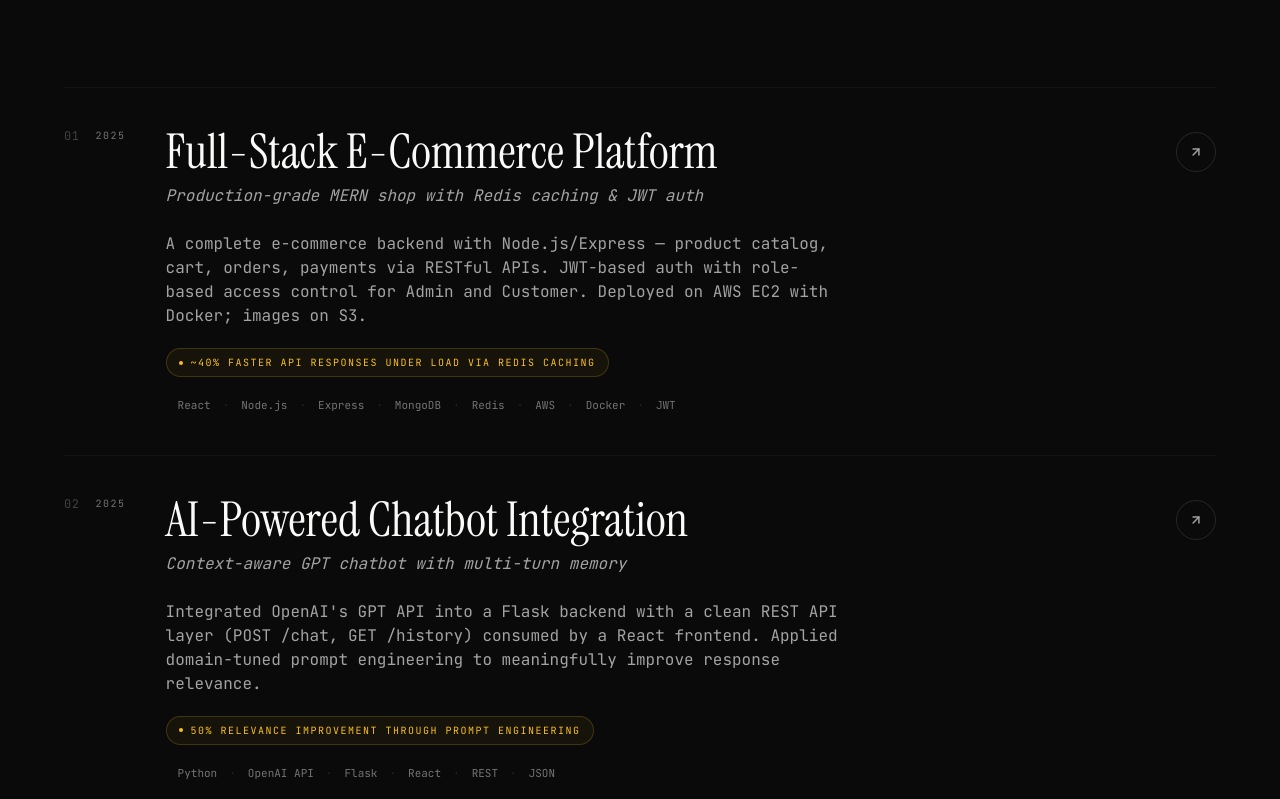
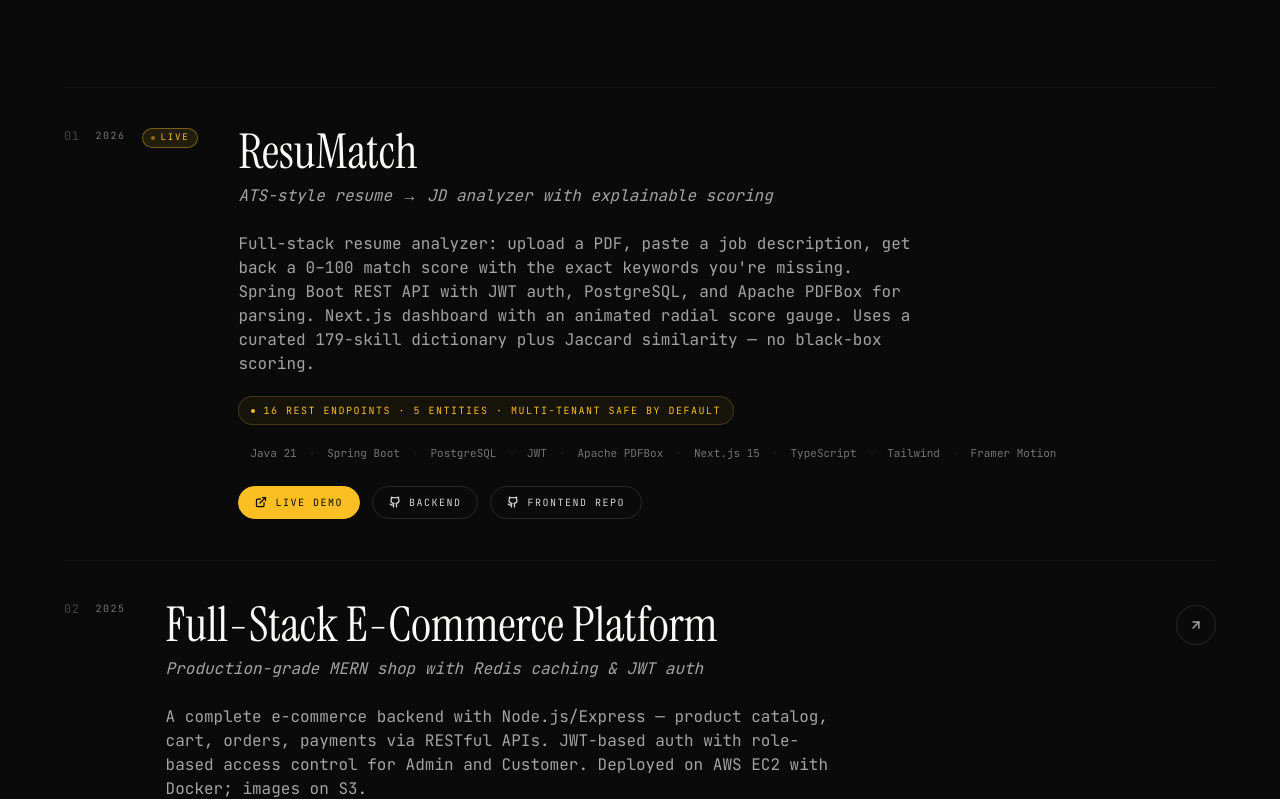
Before and after one commit to Aman100705/aman-portfolio, a Next.js app: page / in a window 1280 px wide. Shown: the part 2081-2880 px from the top of the page. Built offline with nearby package versions, Linux system fonts and the light colour scheme.

Commit message:
feat: add ResuMatch as featured project with live demo + dual repo links

```diff
--- a/components/sections/Projects.tsx
+++ b/components/sections/Projects.tsx
@@ -1,7 +1,7 @@
 "use client";
 
 import { motion } from "framer-motion";
-import { ArrowUpRight } from "lucide-react";
+import { ArrowUpRight, ExternalLink, Github } from "lucide-react";
 
 type Project = {
   index: string;
@@ -11,12 +11,42 @@ type Project = {
   description: string;
   stack: string[];
   highlight: string;
-  links?: { live?: string; github?: string };
+  links?: { live?: string; github?: string; githubAlt?: { label: string; url: string } };
+  featured?: boolean;
 };
 
 const PROJECTS: Project[] = [
   {
     index: "01",
+    title: "ResuMatch",
+    tagline: "ATS-style resume → JD analyzer with explainable scoring",
+    year: "2026",
+    description:
+      "Full-stack resume analyzer: upload a PDF, paste a job description, get back a 0–100 match score with the exact keywords you're missing. Spring Boot REST API with JWT auth, PostgreSQL, and Apache PDFBox for parsing. Next.js dashboard with an animated radial score gauge. Uses a curated 179-skill dictionary plus Jaccard similarity — no black-box scoring.",
+    stack: [
+      "Java 21",
+      "Spring Boot",
+      "PostgreSQL",
+      "JWT",
+      "Apache PDFBox",
+      "Next.js 15",
+      "TypeScript",
+      "Tailwind",
+      "Framer Motion",
+    ],
+    highlight: "16 REST endpoints · 5 entities · multi-tenant safe by default",
+    links: {
+      live: "https://resumatch-ui-3yv7.vercel.app",
+      github: "https://github.com/Aman100705/resumatch",
+      githubAlt: {
+        label: "Frontend repo",
+        url: "https://github.com/Aman100705/resumatch-ui",
+      },
+    },
+    featured: true,
+  },
+  {
+    index: "02",
     title: "Full-Stack E-Commerce Platform",
     tagline: "Production-grade MERN shop with Redis caching & JWT auth",
     year: "2025",
@@ -24,10 +54,10 @@ const PROJECTS: Project[] = [
       "A complete e-commerce backend with Node.js/Express — product catalog, cart, orders, payments via RESTful APIs. JWT-based auth with role-based access control for Admin and Customer. Deployed on AWS EC2 with Docker; images on S3.",
     stack: ["React", "Node.js", "Express", "MongoDB", "Redis", "AWS", "Docker", "JWT"],
     highlight: "~40% faster API responses under load via Redis caching",
-    links: { github: "#" },
+    links: { github: "https://github.com/Aman100705" },
   },
   {
-    index: "02",
+    index: "03",
     title: "AI-Powered Chatbot Integration",
     tagline: "Context-aware GPT chatbot with multi-turn memory",
     year: "2025",
@@ -35,10 +65,10 @@ const PROJECTS: Project[] = [
       "Integrated OpenAI's GPT API into a Flask backend with a clean REST API layer (POST /chat, GET /history) consumed by a React frontend. Applied domain-tuned prompt engineering to meaningfully improve response relevance.",
     stack: ["Python", "OpenAI API", "Flask", "React", "REST", "JSON"],
     highlight: "50% relevance improvement through prompt engineering",
-    links: { github: "#" },
+    links: { github: "https://github.com/Aman100705" },
   },
   {
-    index: "03",
+    index: "04",
     title: "YouTube Clone",
     tagline: "Streaming UX on YouTube Data API v3",
     year: "2024",
@@ -46,10 +76,10 @@ const PROJECTS: Project[] = [
       "Fully responsive video streaming web app with real-time search, playback, and personalized playlists. Modular vanilla JS architecture with infinite scroll, debounced search, and dynamic routing.",
     stack: ["JavaScript", "HTML5", "CSS3", "YouTube API"],
     highlight: "35% fewer API calls via debounced search",
-    links: { github: "#" },
+    links: { github: "https://github.com/Aman100705" },
   },
   {
-    index: "04",
+    index: "05",
     title: "Real-Time Weather Dashboard",
     tagline: "Desktop forecasting app with local caching",
     year: "2024",
@@ -57,10 +87,10 @@ const PROJECTS: Project[] = [
       "Python desktop weather dashboard fetching 5-day forecasts via OpenWeatherMap REST API with async polling. Tkinter GUI with dynamic icons, temperature graphs, location auto-detection.",
     stack: ["Python", "Tkinter", "OpenWeatherMap API"],
     highlight: "60% reduction in redundant network calls",
-    links: { github: "#" },
+    links: { github: "https://github.com/Aman100705" },
   },
   {
-    index: "05",
+    index: "06",
     title: "Attendance Management System",
     tagline: "CLI-based record system in pure C++",
     year: "2024",
@@ -68,7 +98,7 @@ const PROJECTS: Project[] = [
       "CLI system with admin authentication, student registration, and attendance logging via file I/O. OOP principles (encapsulation, inheritance) applied throughout. Optimized file seek operations for O(1) lookups with concurrent-safe integrity checks.",
     stack: ["C++", "File I/O", "OOP", "DSA"],
     highlight: "O(1) record retrieval via seek optimization",
-    links: { github: "#" },
+    links: { github: "https://github.com/Aman100705" },
   },
 ];
 
@@ -124,6 +154,12 @@ export default function Projects() {
                   <span className="font-mono text-[10px] uppercase tracking-[0.15em] text-ink-500">
                     {project.year}
                   </span>
+                  {project.featured && (
+                    <span className="inline-flex items-center gap-1.5 rounded-full border border-amber-400/40 bg-amber-400/10 px-2 py-0.5 font-mono text-[9px] uppercase tracking-[0.2em] text-amber-400">
+                      <span className="h-1 w-1 rounded-full bg-amber-400 animate-pulse" />
+                      Live
+                    </span>
+                  )}
                 </div>
 
                 {/* Content */}
@@ -158,10 +194,49 @@ export default function Projects() {
                       </span>
                     ))}
                   </div>
+
+                  {/* Action buttons (live demo, repos) */}
+                  {(project.links?.live || project.links?.githubAlt) && (
+                    <div className="mt-6 flex flex-wrap items-center gap-3">
+                      {project.links?.live && (
+                        <a
+                          href={project.links.live}
+                          target="_blank"
+                          rel="noopener noreferrer"
+                          className="group/btn inline-flex items-center gap-2 rounded-full border border-amber-400 bg-amber-400 px-4 py-2 font-mono text-[10px] uppercase tracking-[0.15em] text-ink-950 transition hover:bg-amber-300"
+                        >
+                          <ExternalLink size={12} strokeWidth={2.5} />
+                          <span>Live demo</span>
+                        </a>
+                      )}
+                      {project.links?.github && (
+                        <a
+                          href={project.links.github}
+                          target="_blank"
+                          rel="noopener noreferrer"
+                          className="inline-flex items-center gap-2 rounded-full border border-ink-700 px-4 py-2 font-mono text-[10px] uppercase tracking-[0.15em] text-ink-300 transition hover:border-amber-400 hover:text-amber-400"
+                        >
+                          <Github size={12} strokeWidth={2.5} />
+                          <span>{project.links?.githubAlt ? "Backend" : "Code"}</span>
+                        </a>
+                      )}
+                      {project.links?.githubAlt && (
+                        <a
+                          href={project.links.githubAlt.url}
+                          target="_blank"
+                          rel="noopener noreferrer"
+                          className="inline-flex items-center gap-2 rounded-full border border-ink-700 px-4 py-2 font-mono text-[10px] uppercase tracking-[0.15em] text-ink-300 transition hover:border-amber-400 hover:text-amber-400"
+                        >
+                          <Github size={12} strokeWidth={2.5} />
+                          <span>{project.links.githubAlt.label}</span>
+                        </a>
+                      )}
+                    </div>
+                  )}
                 </div>
 
-                {/* Link */}
-                {project.links?.github && (
+                {/* Top-right circular GitHub link — kept for non-featured projects */}
+                {project.links?.github && !project.links?.live && (
                   <a
                     href={project.links.github}
                     target="_blank"
@@ -187,7 +262,7 @@ export default function Projects() {
         >
           + hackathon builds @ IIT Hyderabad & DTU InnoVault ·{" "}
           <a
-            href="https://github.com/"
+            href="https://github.com/Aman100705"
             target="_blank"
             rel="noopener noreferrer"
             className="underline underline-offset-4 transition hover:text-amber-400"
```
